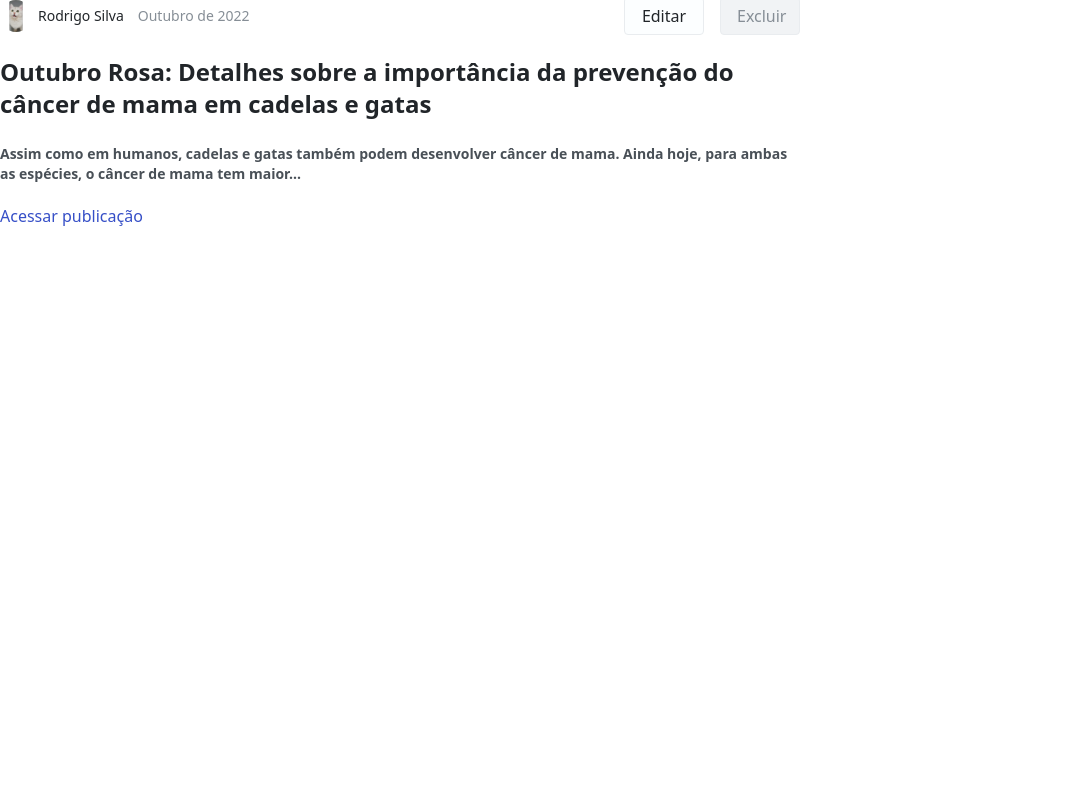
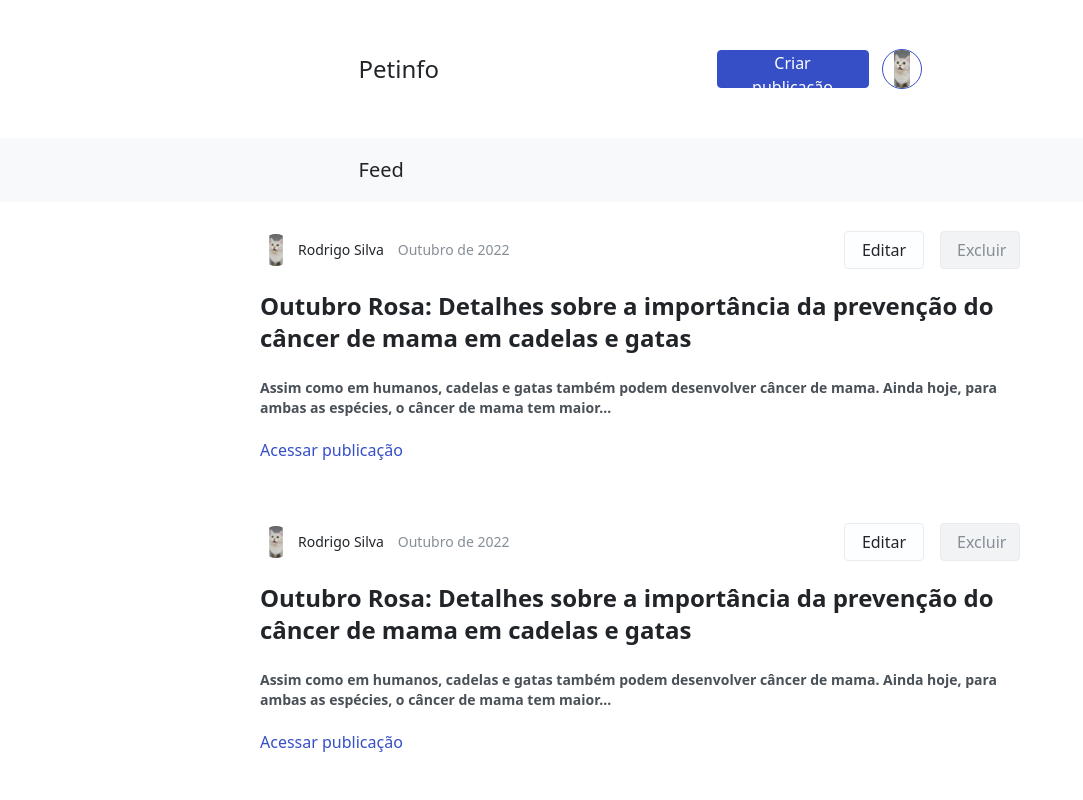
Before and after one commit to Rodrigodeveloperjr/petinfo, a React (Vite) app: page /dashboard in a window 1280 px wide. Shown: the top 800 px of the page, without its empty margins (0-1083 px from the left). Built offline with nearby package versions, Linux system fonts and the light colour scheme.

Commit message:
feat: page Dashboard created and components already placed on it

```diff
--- a/src/components/Header.tsx
+++ b/src/components/Header.tsx
@@ -3,7 +3,7 @@ import { Button } from "./Button";
 
 const Header = () => {
   return (
-    <header className="w-full max-w-603 h-138 flex flex-row justify-between items-center">
+    <header className="w-full max-w-603 h-138 flex flex-col justify-around items-center mx-auto px-5 sm:flex-row sm:justify-between">
       <h1 className="text-custom-gray-1 font-medium text-2xl">Petinfo</h1>
 
       <div className="w-full max-w-205 flex flex-row justify-between items-center">
--- /dev/null
+++ b/src/components/ListPosts.tsx
@@ -0,0 +1,15 @@
+import { Post } from "./Post";
+
+const ListPosts = () => {
+  return (
+    <menu className="w-full max-w-800 pt-8 mx-auto px-5">
+      <Post />
+      <Post />
+      <Post />
+      <Post />
+      <Post />
+    </menu>
+  );
+};
+
+export { ListPosts };
--- a/src/components/Post.tsx
+++ b/src/components/Post.tsx
@@ -3,8 +3,8 @@ import { Button } from "./Button";
 
 const Post = () => {
   return (
-    <div className="w-full max-w-800 h-60 flex flex-col justify-start items-start">
-      <div className="w-full flex flex-row">
+    <div className="w-full max-w-800 flex flex-col justify-start items-start mb-16">
+      <div className="w-full flex flex-col md:flex-row">
         <div className="w-full flex flex-row items-center pb-6">
           <div className="flex flex-row items-center">
             <img src={photo} className="w-8 h-8 rounded-full" />
@@ -18,7 +18,7 @@ const Post = () => {
           </p>
         </div>
 
-        <div className="w-full max-w-127 h-8 flex flex-row justify-between items-center">
+        <div className="w-full max-w-127 h-8 flex flex-row justify-between items-center pb-4 md:pb-0">
           <Button
             text="Editar"
             background="bg-custom-gray-9"
--- a/src/components/SubHeader.tsx
+++ b/src/components/SubHeader.tsx
@@ -2,7 +2,7 @@ const SubHeader = () => {
   return (
     <div className="w-full h-16 bg-custom-gray-8 flex flex-row justify-center items-center">
       <div className="w-full max-w-603">
-        <p className="text-custom-gray-1 font-medium text-xl">Feed</p>
+        <p className="text-custom-gray-1 font-medium text-xl pl-5">Feed</p>
       </div>
     </div>
   );
--- /dev/null
+++ b/src/pages/Dashboard.tsx
@@ -0,0 +1,15 @@
+import { SubHeader } from "../components/SubHeader";
+import { ListPosts } from "../components/ListPosts";
+import { Header } from "../components/Header";
+
+const Dashboard = () => {
+  return (
+    <div className="box-border">
+      <Header />
+      <SubHeader />
+      <ListPosts />
+    </div>
+  );
+};
+
+export { Dashboard };
--- a/src/routes/index.tsx
+++ b/src/routes/index.tsx
@@ -1,7 +1,5 @@
 import { Routes, Route } from "react-router-dom";
-import { Header } from "../components/Header";
-import { Post } from "../components/Post";
-import { SubHeader } from "../components/SubHeader";
+import { Dashboard } from "../pages/Dashboard";
 import { SignIn } from "../pages/SignIn";
 import { SignUp } from "../pages/SignUp";
 
@@ -10,7 +8,7 @@ const AllRoutes = () => {
     <Routes>
       <Route path="/" element={<SignUp />} />
       <Route path="/signin" element={<SignIn />} />
-      <Route path="/dashboard" element={<Post />} />
+      <Route path="/dashboard" element={<Dashboard />} />
     </Routes>
   );
 };
```
